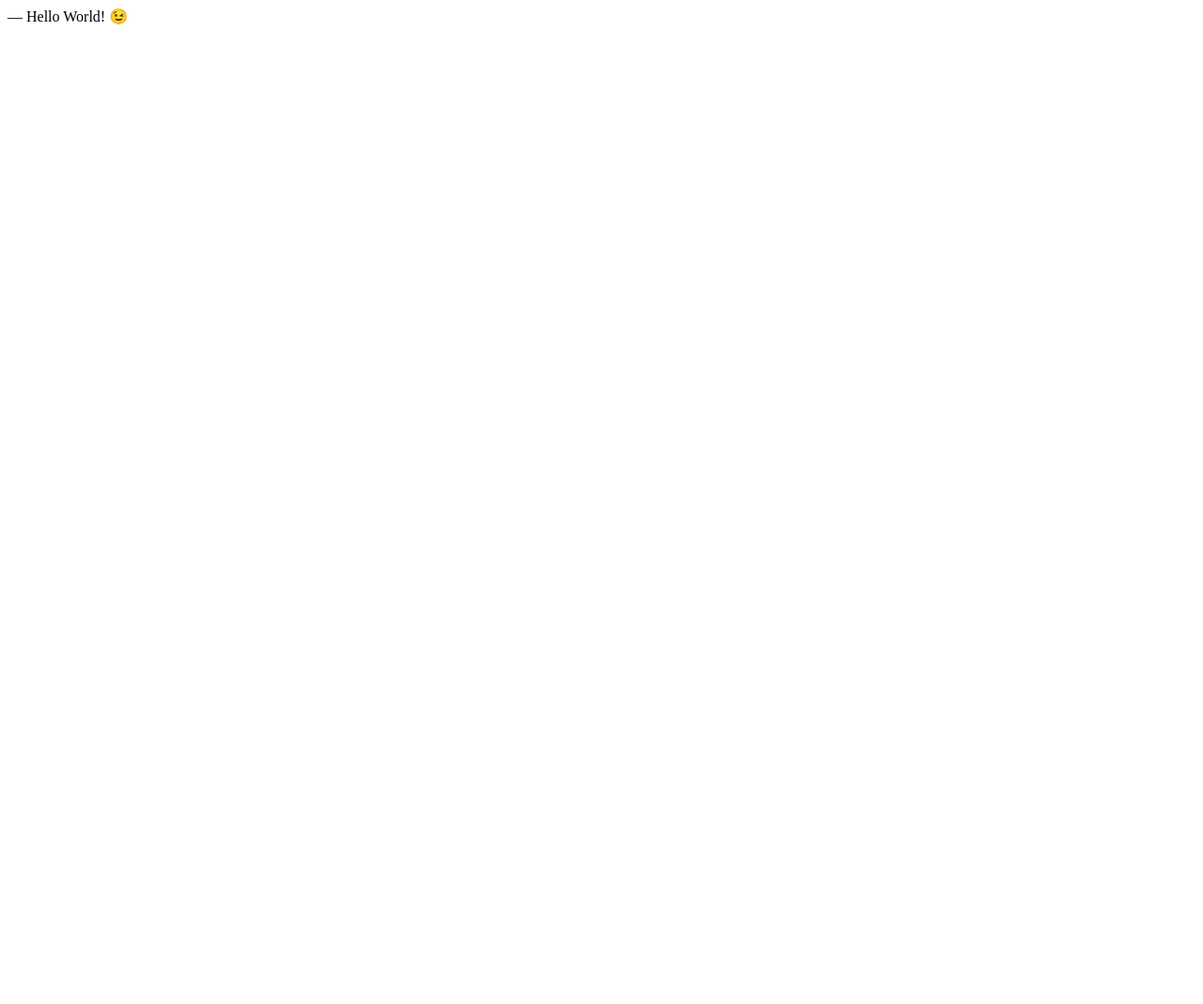
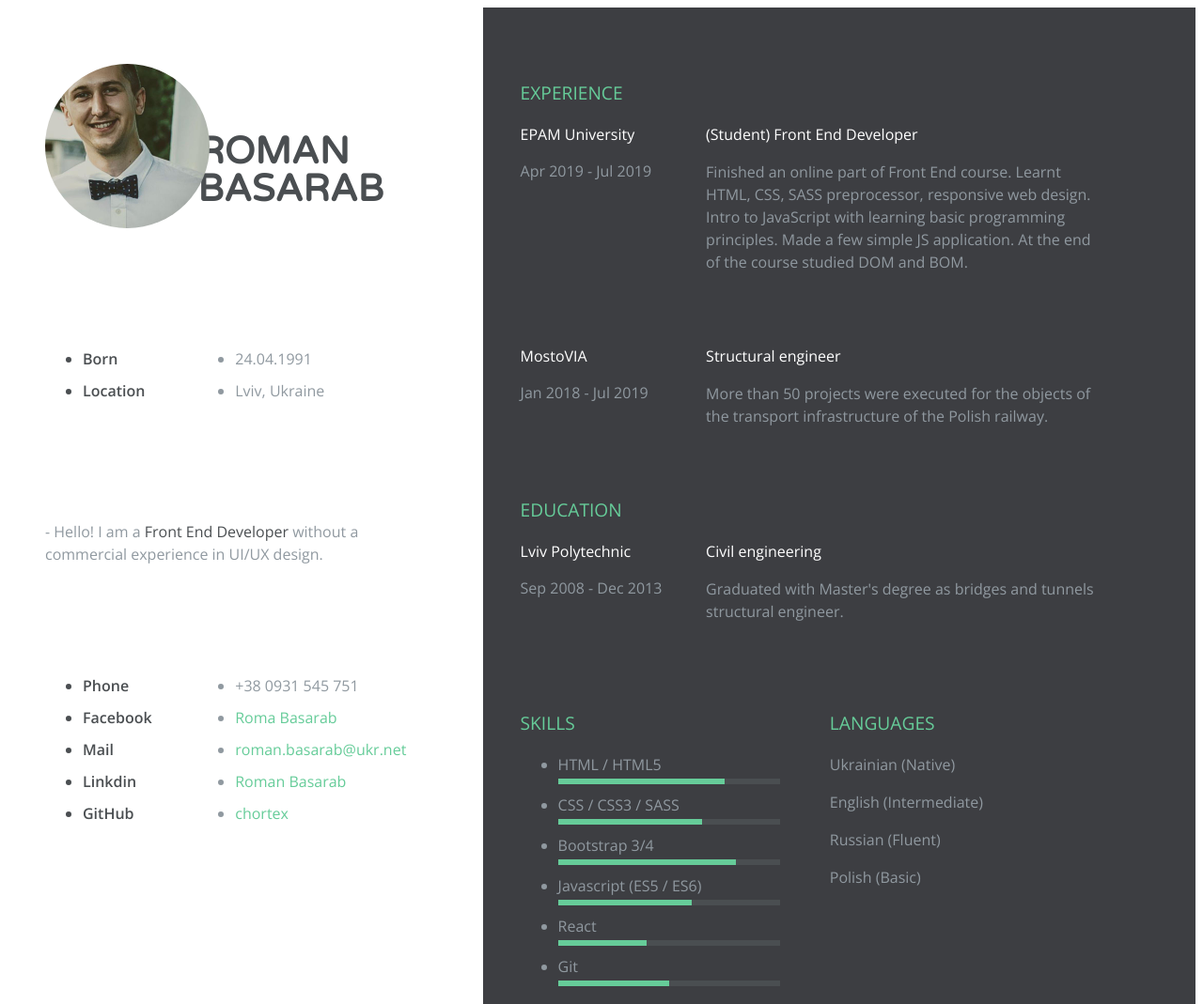
Before and after one commit to chortex/homepage, a plain HTML site: page index.html in a window 1280 px wide. Shown: the top 1069 px of the page at 94% size. Before the commit the page ends 800 px from the top, so only its background shows below. Drawn offline with nearby package versions, Linux system fonts and the light colour scheme.

Commit message:
update photo and skills

```diff
--- a/index.html
+++ b/index.html
@@ -1,10 +1,130 @@
 <!DOCTYPE html>
-<html>
-  <head>
-    <meta charset="UTF-8" />
-    <title>Résumé</title>
-  </head>
-  <body>
-    ― Hello World! &#x1F609;
-  </body>
+<html lang="en">
+<head>
+  <meta charset="UTF-8">
+  <meta name="viewport" content="width=device-width, initial-scale=1.0">
+  <meta http-equiv="X-UA-Compatible" content="ie=edge">
+  <link rel="stylesheet" href="styles.css">
+  <title>Résumé</title>
+</head>
+<body>
+  <div class="resume-wrapper">
+    <section class="profile section-padding">
+      <div class="container">
+        <div class="picture-resume-wrapper">
+          <div class="picture-resume">
+          <span><img src="img/myphoto.jpeg" alt="" /></span>
+        </div>
+           <div class="clearfix"></div>
+      </div>
+        <div class="name-wrapper">
+          <h1>Roman Basarab</h1>
+        </div>
+        <div class="clearfix"></div>
+        <div class="contact-info clearfix">
+          <ul class="list-titles">
+            <li>Born</li>
+            <li>Location</li>
+          </ul>
+          <ul class="list-content ">
+            <li>24.04.1991</li>
+            <li>Lviv, Ukraine</li>
+          </ul>
+        </div>
+        <div class="contact-presentation">
+          <p>- Hello! I am a <span class="bold">Front End Developer</span> without a commercial experience in UI/UX design.</p>
+        </div>
+        <div class="contact-social clearfix">
+          <ul class="list-titles">
+            <li>Phone</li>
+            <li>Facebook</li>
+            <li>Mail</li>
+            <li>Linkdin</li>
+            <li>GitHub</li>
+          </ul>
+          <ul class="list-content">
+            <li>+38 0931 545 751</li>
+            <li><a href="https://www.facebook.com/roma.basarab.9" target="_blank">Roma Basarab</a></li>
+            <li><a href="mailto:roman.basarab@ukr.net" target="_blank">roman.basarab@ukr.net</a></li>
+            <li><a href="https://www.linkedin.com/in/roman-basarab-b84313151/" target="_blank">Roman Basarab</a></li>
+            <li><a href="https://github.com/chortex" target="_blank">chortex</a></li>
+          </ul>
+        </div>
+      </div>
+    </section>
+
+    <section class="experience section-padding">
+      <div class="container">
+        <h3 class="experience-title">Experience</h3>
+
+        <div class="experience-wrapper">
+          <div class="company-wrapper clearfix">
+            <div class="experience-title">EPAM University</div> <!-- NAME OF THE COMPANY YOUWORK WITH  -->
+            <div class="time">Apr 2019 - Jul 2019</div> <!-- THE TIME YOU WORK WITH THE COMPANY  -->
+          </div>
+
+          <div class="job-wrapper clearfix">
+            <div class="experience-title">(Student) Front End Developer</div> <!-- JOB TITLE  -->
+            <div class="company-description">
+              <p>Finished an online part of Front End course. Learnt HTML, CSS, SASS preprocessor, responsive web design.
+                Intro to JavaScript with learning basic programming principles. Made a few simple JS application.
+                At the end of the course studied DOM and BOM.
+              </p>  <!-- JOB DESCRIPTION  -->
+            </div>
+          </div>
+
+          <div class="company-wrapper clearfix">
+            <div class="experience-title">MostoVIA</div> <!-- NAME OF THE COMPANY YOUWORK WITH  -->
+            <div class="time">Jan 2018 - Jul 2019</div> <!-- THE TIME YOU WORK WITH THE COMPANY  -->
+          </div>
+
+           <div class="job-wrapper clearfix">
+            <div class="experience-title">Structural engineer</div> <!-- JOB TITLE  -->
+            <div class="company-description">
+              <p>More than 50 projects were executed for the objects of the transport infrastructure of the Polish railway.</p>  <!-- JOB DESCRIPTION  -->
+            </div>
+
+          </div>
+          <h3 class="experience-title">Education</h3>
+          <div class="company-wrapper clearfix">
+            <div class="experience-title">Lviv Polytechnic</div> <!-- NAME OF THE UNIVERSITY  -->
+            <div class="time">Sep 2008 - Dec 2013</div> <!-- THE TIME YOU STUDIED  -->
+          </div>
+
+           <div class="job-wrapper clearfix">
+            <div class="experience-title">Civil engineering </div> <!-- TITLE  -->
+            <div class="company-description">
+              <p>Graduated with Master's degree as bridges and tunnels structural engineer.</p>   <!-- DESCRIPTION  -->
+            </div>
+          </div>
+
+        </div><!-- SKILL EXPERIENCE -->
+
+        <div class="section-wrapper clearfix">
+          <h3 class="section-title">Skills</h3>  <!-- SET OF SKILLS  -->
+            <ul>
+              <li class="skill-percentage">HTML / HTML5</li>
+              <li class="skill-percentage">CSS / CSS3 / SASS</li>
+              <li class="skill-percentage">Bootstrap 3/4</li>
+              <li class="skill-percentage">Javascript (ES5 / ES6)</li>
+              <li class="skill-percentage">React</li>
+              <li class="skill-percentage">Git</li>
+            </ul>
+
+        </div>
+
+        <div class="section-wrapper clearfix">
+          <h3 class="section-title">LANGUAGES</h3>  <!-- LANGUAGES -->
+          <p>Ukrainian (Native)</p>
+          <p>English (Intermediate)</p>
+          <p>Russian (Fluent)</p>
+          <p>Polish (Basic)</p>
+        </div>
+
+      </div>
+    </section>
+
+    <div class="clearfix"></div>
+  </div>
+</body>
 </html>
--- /dev/null
+++ b/styles.css
@@ -0,0 +1,372 @@
+@import url(https://fonts.googleapis.com/css?family=Varela+Round);
+@import url(https://fonts.googleapis.com/css?family=Open+Sans:400,300,600,700);
+*, *::after, *::before {
+  box-sizing: border-box;
+}
+html, body {
+  height: 100%;
+}
+body {
+  font-family: "Open Sans", sans-serif;
+  font-size: 16px;
+  line-height: 1.5em;
+}
+a {
+  color: #66cc99;
+  text-decoration: none;
+}
+.clearfix::after, .clearfix::before {
+  content: " ";
+  display: table;
+}
+.clearfix::after {
+  clear: both;
+}
+.bold {
+  color: #4a4e51;
+  font-weight: 400;
+}
+.resume-wrapper {
+  position: relative;
+  text-align: center;
+  height: 100%;
+}
+.container {
+  min-height: 600px;
+}
+.profile {
+  background: #fff;
+  width: 40%;
+  float: left;
+  color: #9099a0;
+}
+@media (max-width: 850px) {
+  .profile {
+    width: 100%;
+  }
+}
+.profile .name-wrapper {
+  float: left;
+  width: 60%;
+}
+.profile h1 {
+  font-size: 2.5em;
+  text-align: left;
+  font-family: "Varela Round", sans-serif;
+  color: #4a4e51;
+  text-transform: uppercase;
+  line-height: 1em;
+  padding-top: 40px;
+}
+@media (max-width: 1200px) {
+  .profile h1 {
+    padding-top: 20px;
+  }
+}
+@media (max-width: 450px) {
+  .profile h1 {
+    font-size: 1.8em;
+    padding-top: 20px;
+  }
+}
+.profile li {
+  margin-bottom: 10px;
+}
+.profile .picture-resume-wrapper {
+  width: 40%;
+  display: block;
+  float: left;
+}
+@media (max-width: 1200px) {
+  .profile .picture-resume-wrapper {
+    width: 100%;
+  }
+}
+.profile .picture-resume {
+  width: 220px;
+  height: 220px;
+  background-size: cover;
+  border-radius: 50%;
+  margin-right: 0px;
+  display: table;
+  position: relative;
+  vertical-align: middle;
+}
+.profile .picture-resume span {
+  display: table-cell;
+  vertical-align: middle;
+  position: relative;
+  margin: 0 auto;
+  z-index: 10;
+  text-align: center;
+}
+.profile .picture-resume img {
+  border-radius: 50%;
+  width: 175px;
+}
+@media (max-width: 1500px) {
+  .profile .picture-resume img {
+    width: 175px;
+  }
+}
+@media (max-width: 1200px) {
+  .profile .picture-resume img {
+    width: 175px;
+    height: 175px;
+  }
+}
+@media (max-width: 1500px) {
+  .profile .picture-resume {
+    width: 150px;
+    height: 150px;
+  }
+}
+@media (max-width: 1200px) {
+  .profile .picture-resume {
+    width: 200px;
+    height: 200px;
+  }
+}
+@media (max-width: 450px) {
+  .profile .picture-resume {
+    width: 180px;
+    height: 180px;
+  }
+}
+.profile .contact-info {
+  margin-top: 100px;
+  font-weight: 300;
+}
+@media (max-width: 1200px) {
+  .profile .contact-info {
+    margin-top: 70px;
+  }
+}
+@media (max-width: 450px) {
+  .profile .contact-info {
+    margin-top: 50px;
+  }
+}
+.profile .list-titles {
+  float: left;
+  text-align: left;
+  font-weight: 600;
+  width: 40%;
+  color: #4a4e51;
+}
+.profile .list-content {
+  float: left;
+  width: 60%;
+  text-align: left;
+  font-weight: 300;
+}
+.profile .contact-presentation {
+  text-align: left;
+  font-weight: 300;
+  margin-top: 100px;
+  margin-bottom: 100px;
+}
+@media (max-width: 1200px) {
+  .profile .contact-presentation {
+    margin-top: 70px;
+    margin-bottom: 70px;
+  }
+}
+@media (max-width: 850px) {
+  .profile .contact-presentation {
+    margin-top: 50px;
+    margin-bottom: 50px;
+  }
+}
+.profile svg {
+  width: 100%;
+  position: absolute;
+  top: 0;
+  left: 0;
+}
+.profile .st0, .profile .st1 {
+  fill: #66cc99;
+}
+.experience {
+  background: #3d3e42;
+  width: 60%;
+  float: left;
+  position: relative;
+  color: #9099a0;
+  font-weight: 300;
+  min-height: 100%;
+  min-height: 100vh;
+}
+@media (max-width: 850px) {
+  .experience {
+    width: 100%;
+  }
+}
+.experience h3.experience-title {
+  color: #66cc99;
+  text-align: left;
+  text-transform: uppercase;
+  font-size: 1.2em;
+  margin-bottom: 20px;
+  font-weight: 400;
+}
+.experience .company-wrapper {
+  width: 30%;
+  float: left;
+  text-align: left;
+  padding-right: 5%;
+  margin-bottom: 60px;
+}
+@media (max-width: 450px) {
+  .experience .company-wrapper {
+    width: 100%;
+    margin-bottom: 20px;
+  }
+}
+.experience .job-wrapper {
+  width: 70%;
+  float: left;
+  text-align: left;
+  padding-right: 5%;
+  margin-bottom: 60px;
+}
+@media (max-width: 450px) {
+  .experience .job-wrapper {
+    width: 100%;
+    margin-bottom: 40px;
+  }
+}
+.experience .experience-title {
+  color: white;
+  margin-bottom: 15px;
+}
+.section-padding {
+  padding: 60px 60px 40px 40px;
+}
+@media (max-width: 850px) {
+  .section-padding {
+    padding: 80px 15% 20px 10%;
+  }
+}
+@media (max-width: 450px) {
+  .section-padding {
+    padding: 40px 10% 20px 5%;
+  }
+}
+.section-wrapper {
+  width: 50%;
+  float: left;
+  text-align: left;
+  color: #9099a0;
+  font-weight: 300;
+  margin-bottom: 10px;
+}
+@media (max-width: 450px) {
+  .section-wrapper {
+    width: 100%;
+  }
+}
+.section-wrapper:nth-child(3) {
+  padding-right: 8%;
+}
+.section-wrapper h3.section-title {
+  color: #66cc99;
+  text-align: left;
+  text-transform: uppercase;
+  font-size: 1.2em;
+  margin-bottom: 20px;
+  font-weight: 400;
+}
+.section-wrapper .skill-percentage {
+  margin-bottom: 10px;
+  position: relative;
+}
+.section-wrapper .skill-percentage::after {
+  content: "";
+  width: 100%;
+  height: 6px;
+  background: #4a4e51;
+  display: block;
+  margin-top: 3px;
+}
+.section-wrapper .skill-percentage::before {
+  float: left;
+  content: "";
+  height: 6px;
+  background: #66cc99;
+  position: absolute;
+  margin-top: 3px;
+  bottom: 0;
+}
+.section-wrapper .skill-percentage:nth-child(1)::before {
+  width: 75%;
+  animation: skill_1 0.6s ease;
+}
+.section-wrapper .skill-percentage:nth-child(2)::before {
+  width: 65%;
+  animation: skill_2 0.6s ease;
+}
+.section-wrapper .skill-percentage:nth-child(3)::before {
+  width: 80%;
+  animation: skill_3 0.6s ease;
+}
+.section-wrapper .skill-percentage:nth-child(4)::before {
+  width: 60%;
+  animation: skill_4 0.6s ease;
+}
+.section-wrapper .skill-percentage:nth-child(5)::before {
+  width: 40%;
+  animation: skill_5 0.6s ease;
+}
+.section-wrapper .skill-percentage:nth-child(6)::before {
+  width: 50%;
+  animation: skill_6 0.6s ease;
+}
+@keyframes skill_1 {
+  from {
+    width: 0%;
+  }
+  to {
+    width: 75%;
+  }
+}
+@keyframes skill_2 {
+  from {
+    width: 0%;
+  }
+  to {
+    width: 65%;
+  }
+}
+@keyframes skill_3 {
+  from {
+    width: 0%;
+  }
+  to {
+    width: 80%;
+  }
+}
+@keyframes skill_4 {
+  from {
+    width: 0%;
+  }
+  to {
+    width: 60%;
+  }
+}
+@keyframes skill_5 {
+  from {
+    width: 0%;
+  }
+  to {
+    width: 40%;
+  }
+}
+@keyframes skill_6 {
+  from {
+    width: 0%;
+  }
+  to {
+    width: 50%;
+  }
+}
```
Also changed, not shown: img/myphoto.jpeg (added), 2 other files.
